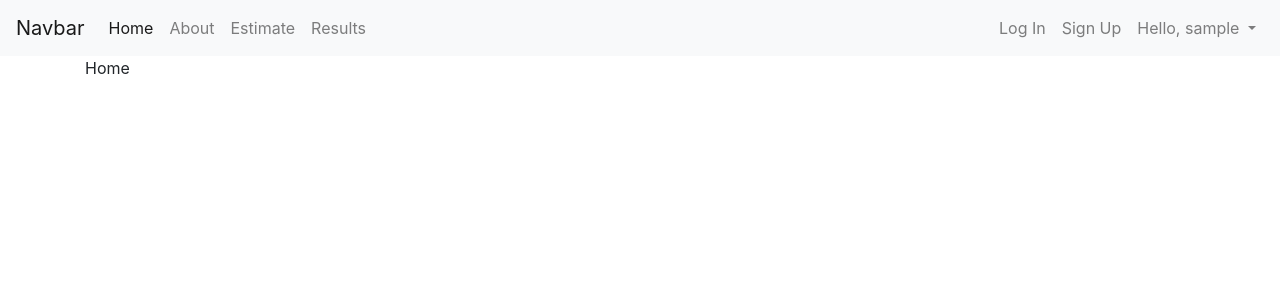
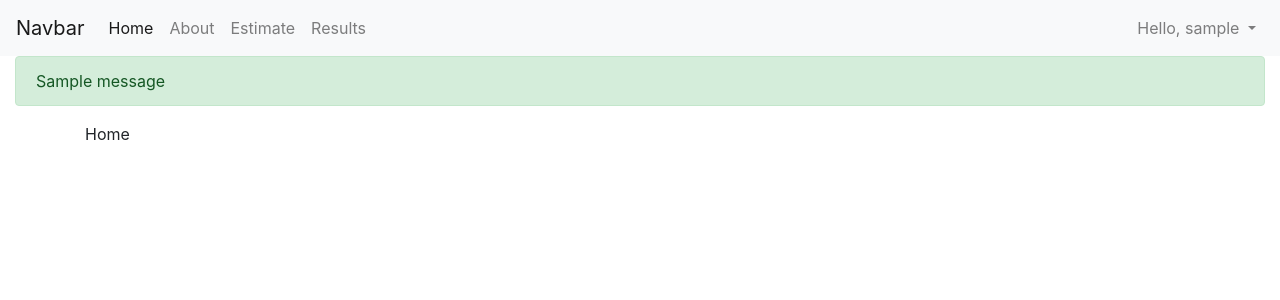
Before and after one commit to sprajwol/s_galaincha, a Django app: page / in a window 1280 px wide. Shown: the top 300 px of the page. Run offline with Django 3.2, Linux system fonts and the light colour scheme; a user stored in the database is signed in; tables that the repository leaves empty hold one stand-in row (values such as "Sample post"); one stand-in notice (Sample message) is shown; style sheets or scripts are compiled from the project's sources; some libraries are stand-ins or nearby versions.

Commit message:
ADDED profile route and CHANGES to templates.

```diff
--- /dev/null
+++ b/login_system/static/login_sysyem/customs/css/profile_style.css
@@ -0,0 +1 @@
+/* No CSS *//*# sourceMappingURL=profile_style.css.map */
--- a/login_system/templates/login_system/logout.html
+++ b/login_system/templates/login_system/logout.html
@@ -4,10 +4,12 @@
 {% load static %}
 <link rel="stylesheet" href="{% static 'login_system/customs/css/logout_style.css' %}">
 <div>
-    <p>You have been logged out !!!</p>
+    <h2>You have been logged out !!!</h2>
 
     <div class="border-top pt-3">
         <small class="text-muted">Log back in? <a href="{% url 'login' %}" class="ml-2">Click here to Login</a></small>
+        <small class="text-muted">Go to Homepage? <a href="{% url 'home' %}" class="ml-2">Click here to go to
+                Homepage</a></small>
     </div>
 </div>
 {% endblock %}
--- a/login_system/templates/login_system/signup.html
+++ b/login_system/templates/login_system/signup.html
@@ -1,4 +1,5 @@
 {% extends 'login_system/base.html' %}
+{% load crispy_forms_tags %}
 
 {% block content %}
 {% load static %}
@@ -9,7 +10,7 @@
         <legend class="border-bottom mb-4">
             <H2 class="text-center">Join Us Today</H2>
         </legend>
-        {{ form.as_p }}
+        {{ form|crispy }}
         <div class="form-group">
             <button class="btn btn-outline-info btnSignUp" type="submit">Sign Up</button>
         </div>
--- a/login_system/urls.py
+++ b/login_system/urls.py
@@ -4,5 +4,4 @@ from login_system import views as login_system_views
 urlpatterns = [
     # path('login', login_system_views.login, name='login'),
     # path('logout', login_system_views.logout, name='logout'),
-    path('signup', login_system_views.signup, name='signup'),
 ]
--- a/mains/templates/mains/base.html
+++ b/mains/templates/mains/base.html
@@ -58,22 +58,22 @@
                     </li>
                 </ul>
                 <ul class="navbar-nav">
-                    <a class="nav-link" href="#">Log In</a>
-                    <a class="nav-link" href="#">Sign Up</a>
-                </ul>
-                <ul class="navbar-nav">
+                    {% if user.is_authenticated %}
                     <li class="nav-item dropdown">
                         <a class="nav-link dropdown-toggle" href="#" id="navbarDropdown" role="button"
                             data-toggle="dropdown" aria-haspopup="true" aria-expanded="false">
                             Hello, {{ user.username }}
                         </a>
                         <div class="dropdown-menu" aria-labelledby="navbarDropdown">
-                            <a class="dropdown-item" href="#">Profile</a>
+                            <a class="dropdown-item" href="{% url 'profile' %}">Profile</a>
                             <div class="dropdown-divider"></div>
-                            <a class="dropdown-item" href="#">Log Out</a>
+                            <a class="dropdown-item" href="{% url 'logout' %}">Log Out</a>
                         </div>
                     </li>
-
+                    {% else %}
+                    <a class="nav-link" href="{% url 'login' %}">Log In</a>
+                    <a class="nav-link" href="{% url 'signup' %}">Sign Up</a>
+                    {% endif %}
                 </ul>
             </div>
         </nav>
@@ -81,7 +81,17 @@
     </header>
 
     <main>
+        <div class="container-fluid">
+            {% if messages %}
+            {% for message in messages %}
+            <div class="alert alert-{{ message.tags }}">
+                {{ message }}
+            </div>
+            {%endfor%}
+            {% endif%}
+        </div>
         <div class="container">
+
             {% block content %}
 
             {% endblock %}
--- a/mains/urls.py
+++ b/mains/urls.py
@@ -1,5 +1,6 @@
 from django.urls import path
 from mains import views as mains_views
+
 
 urlpatterns = [
     path('', mains_views.home, name='home'),
--- a/s_galaincha/settings.py
+++ b/s_galaincha/settings.py
@@ -38,6 +38,7 @@ INSTALLED_APPS = [
     'django.contrib.messages',
     'django.contrib.staticfiles',
 
+    'crispy_forms',
     'mains.apps.MainsConfig',
     'login_system.apps.LoginSystemConfig',
 ]
@@ -124,3 +125,8 @@ STATIC_URL = '/static/'
 
 MEDIA_URL = '/media/'
 MEDIA_ROOT = os.path.join(BASE_DIR, 'media')
+
+CRISPY_TEMPLATE_PACK = 'bootstrap4'
+
+LOGIN_REDIRECT_URL = 'home'
+LOGIN_URL = 'login'
--- a/s_galaincha/urls.py
+++ b/s_galaincha/urls.py
@@ -15,10 +15,18 @@ Including another URLconf
 """
 from django.contrib import admin
 from django.urls import path, include
+from django.contrib.auth import views as auth_views
+
+from login_system import views as login_system_views
 
 urlpatterns = [
     path('admin/', admin.site.urls),
 
-    path('', include('mains.urls'), name='mains'),
-    path('login_system/', include('login_system.urls'), name='login_system'),
+    path('', include('mains.urls')),
+    path('signup', login_system_views.signup, name='signup'),
+    path('login', auth_views.LoginView.as_view(
+        template_name='login_system/login.html'), name='login'),
+    path('logout', auth_views.LogoutView.as_view(
+        template_name='login_system/logout.html'), name='logout'),
+    path('profile', login_system_views.profile, name='profile'),
 ]
```
Also changed, not shown: login_system/forms.py (added, +10 -0 lines), login_system/templates/login_system/profile.html (added, +10 -0 lines), login_system/views.py (+12 -3 lines), login_system/static/login_sysyem/customs/css/profile_style.scss (added), 1 other file.
